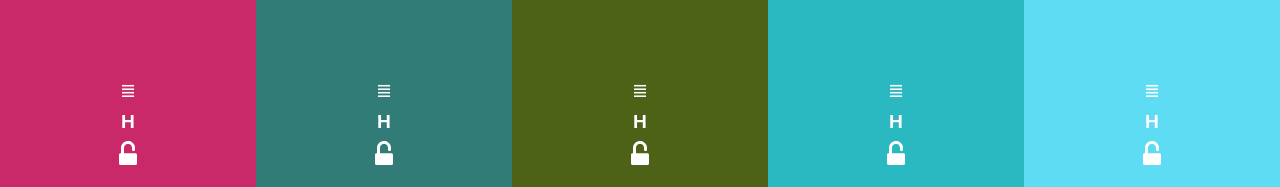
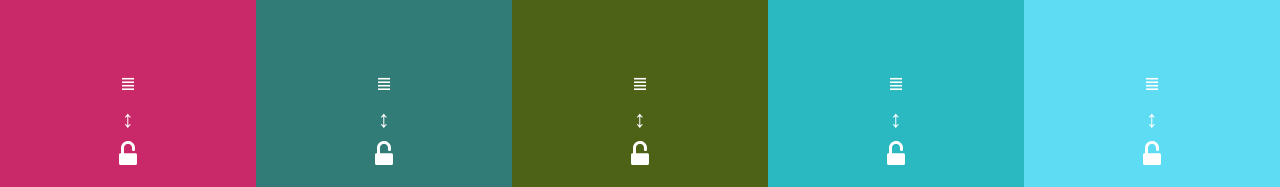
Before and after one commit to Davis-Patterson/colors-react, a React (Vite) app: page / in a window 1280 px wide. Shown: the part 446-633 px from the top of the page. Built offline with nearby package versions, Linux system fonts and the light colour scheme; a web font is replaced by a local one.

Commit message:
updated Hue button

```diff
--- a/src/App.css
+++ b/src/App.css
@@ -279,22 +279,29 @@ input:active {
 
 .hueButton, .settingsButton {
   font-family: "Avant Garde", sans-serif;
-  font-size: 1.2em;
   font-weight: 600;
   color: var(--clr-light);
-  width: 20px;
-  border-radius: 20px;
   cursor: pointer;
   margin-top: 1px;
+}
+.hueButton {
+  font-size: 1.5em;
+}
+.settingsButton {
+  font-size: 1.2em;
 }
 .settingsButton {
   margin-bottom: 1px;
   cursor: pointer;
 }
 .hueButton2 {
-  margin-bottom: 118px;
+  font-family: "Avant Garde", sans-serif;
+  font-weight: 600;
+  color: var(--clr-light);
+
+  font-size: 1.5em;
+  margin-bottom: 112px;
   cursor: pointer;
-  color: var(--clr-light);
 }
 
 .lockButton {
--- a/src/components/ColorCard.jsx
+++ b/src/components/ColorCard.jsx
@@ -107,7 +107,7 @@ const ColorCard = ({
         >
           <div className='textContainer'>
             <p className='hueButton2' onClick={(event) => hueToggle(event)}>
-              H
+              ↕
             </p>
           </div>
         </div>
@@ -125,7 +125,7 @@ const ColorCard = ({
               ≣
             </p>
             <p className='hueButton' onClick={(event) => hueToggle(event)}>
-              H
+              ↕
             </p>
             <p
               className={`lockButton${isLocked ? ' locked' : ''}`}
```
